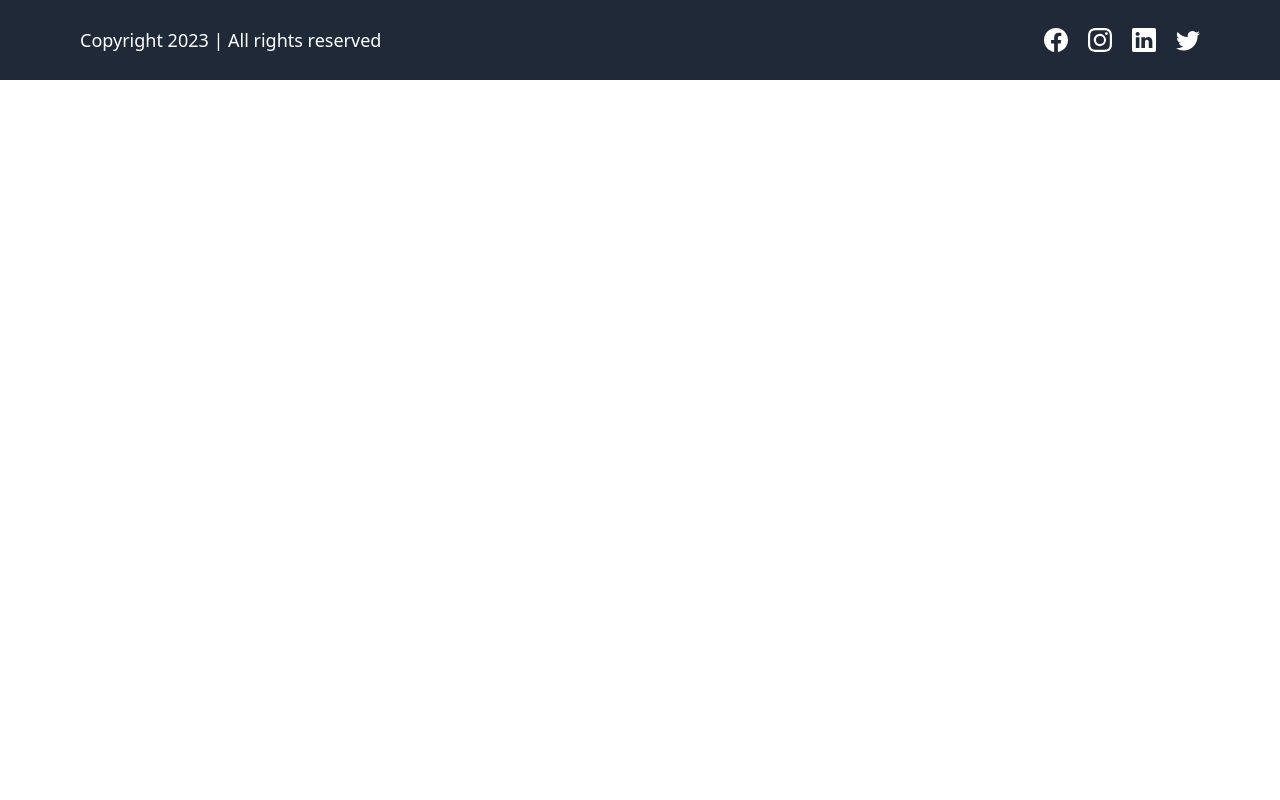
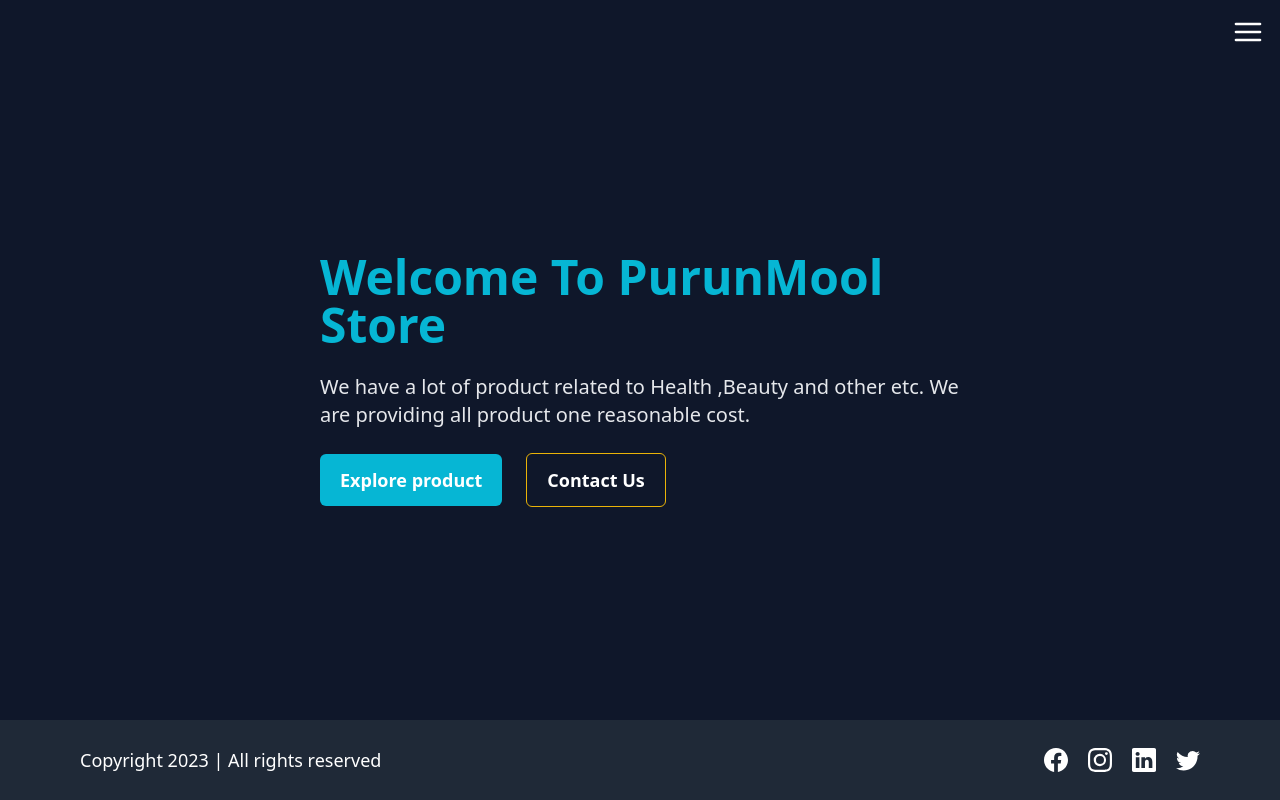
Before and after one commit to AnishMishra1/Ecommerce_Web_App_Frontend, a React (Vite) app in the folder Ecommerce_Web_App/: page / in a window 1280 px wide. Built offline with nearby package versions, Linux system fonts and the light colour scheme.

Commit message:
added homelayout and homepage

```diff
--- a/Ecommerce_Web_App/src/App.jsx
+++ b/Ecommerce_Web_App/src/App.jsx
@@ -1,15 +1,21 @@
 import { useState } from 'react'
+import './App.css'
+import { Route, Routes } from 'react-router-dom'
+import Homepage from './Pages/Homepage'
 
-import './App.css'
-import Footer from './Components/Footer'
 
 function App() {
-  const [count, setCount] = useState(0)
+
 
   return (
-    <>
-    <Footer />
-    </>
+
+    <Routes>
+      <Route path='/' element={<Homepage />}></Route>
+
+   </Routes>
+
+
+
   )
 }
 
--- a/Ecommerce_Web_App/src/Components/Footer.jsx
+++ b/Ecommerce_Web_App/src/Components/Footer.jsx
@@ -2,13 +2,15 @@ import React from 'react'
 import { BsFacebook, BsInstagram, BsLinkedin, BsTwitter } from 'react-icons/bs';
 
 const Footer = () => {
+    const currentDate = new Date();
+    const year = currentDate.getFullYear();
   return (
     <>
-       <footer className='relative left-0 bottom-0 h-[10vh] py-5 flex flex-col sm:flex-row items-center justify-between text-white bg-gray-800 sm:px-20'>
+       <footer className='relative left-0 bottom-0 h-[10vh] py-5 flex flex-col md:flex-row items-center justify-between text-white bg-gray-800 sm:px-20'>
                 <section className='text-lg text-red'>
-                    Copyright 2023 | All rights reserved
+                    Copyright {year} | All rights reserved
                 </section>
-                <section className='flex items-center justify-center gap-5 text-2xl text-white'>
+                <section className='flex flex-row items-center justify-center gap-5 text-2xl text-white'>
                     <a className='hover:text-yellow-500 transition-all ease-in-out duration-300'>
                         <BsFacebook />
                     </a>
--- /dev/null
+++ b/Ecommerce_Web_App/src/Layouts/HomeLayouts.jsx
@@ -0,0 +1,66 @@
+import React from 'react'
+import {FiMenu} from 'react-icons/fi'
+import { AiFillCloseCircle} from 'react-icons/ai'
+import { Link } from 'react-router-dom';
+import Footer from '../Components/Footer';
+
+const HomeLayouts = ({ children }) => {
+
+    function changeWidth() {
+        const drawerSide = document.getElementsByClassName("drawer-side");
+        drawerSide[0].style.width = 'auto';
+    }
+
+    function hideDrawer(){
+        const element = document.getElementsByClassName("drawer-toggle")
+        element[0].checked = false;
+
+        const drawerSide = document.getElementsByClassName("drawer-side");
+        drawerSide[0].style.width = '0';
+    }
+  return (
+    <div className='min-h-[90vh] '>
+        <div className='drawer absolute right-0 z-50 w-fit '>
+               <input id="my-drawer" type="checkbox" className="drawer-toggle" />
+               <div className="drawer-content">
+                 <label htmlFor="my-drawer" className='cursor-pointer relative'>
+                    <FiMenu
+                      onClick={changeWidth}
+                      size={'32px'}
+                      className='font-bold text-white m-4'
+                    />
+                 </label>
+               </div>
+               <div className="drawer-side w-0">
+               <label htmlFor="my-drawer" aria-label="close sidebar" className="drawer-overlay"></label>
+                   <ul className="menu p-4 w-48 sm:w-80 bg-base-100 text-base-content relative">
+                    <li className='w-fit absolute right-2 z-50'>
+                        <button>
+                          <AiFillCloseCircle
+                          size={24}
+                          onClick={hideDrawer}
+                          />
+                        </button>
+                    </li>
+                    <li>
+                        <Link to='/'>Home</Link>
+                    </li>
+                    <li>
+                        <Link to='/product'>All Product</Link>
+                    </li>
+                    <li>
+                        <Link to='/contact'>Contact Us</Link>
+                    </li>
+                   </ul>
+               </div>
+
+        </div>
+
+        {children}
+
+        <Footer />
+    </div>
+  )
+}
+
+export default HomeLayouts
--- /dev/null
+++ b/Ecommerce_Web_App/src/Pages/Homepage.jsx
@@ -0,0 +1,46 @@
+import React from 'react'
+import HomeLayouts from '../Layouts/HomeLayouts'
+import { Link } from 'react-router-dom'
+
+
+
+const Homepage = () => {
+  return (
+    <HomeLayouts>
+    <div className="pt-10 w-full bg-slate-900 text-white flex items-center justify-center gap-10  h-[90vh]">
+        <div className="w-1/2 space-y-6">
+            <h1 className="text-5xl font-semibold">
+
+                <span className="text-cyan-500 font-bold">
+                    Welcome To PurunMool Store
+                </span>
+            </h1>
+            <p className="text-xl text-gray-200">
+                We have a lot of product related to Health ,Beauty and other etc. We are providing all product one reasonable cost.
+            </p>
+
+            <div className="space-x-6">
+                <Link to="/courses">
+                    <button className="bg-cyan-500 px-5 py-3 rounded-md font-semibold text-lg cursor-pointer hover:bg-cyan-600 transition-all ease-in-out duration-300">
+                        Explore product
+                    </button>
+                </Link>
+
+                <Link to="/contact">
+                    <button className="border border-yellow-500 px-5 py-3 rounded-md font-semibold text-lg cursor-pointer hover:bg-yellow-600 transition-all ease-in-out duration-300">
+                        Contact Us
+                    </button>
+                </Link>
+            </div>
+        </div>
+{/*
+        <div className="w-1/2 flex items-center justify-center">
+            <img alt="homepage image" src={Capture} />
+        </div> */}
+
+    </div>
+</HomeLayouts>
+  )
+}
+
+export default Homepage
--- a/Ecommerce_Web_App/src/index.css
+++ b/Ecommerce_Web_App/src/index.css
@@ -1,3 +1,9 @@
 @tailwind base;
 @tailwind components;
 @tailwind utilities;
+
+body {
+  margin : auto;
+  max-width : 1440px;
+  position: relative;
+}
```
Also changed, not shown: Ecommerce_Web_App/.eslintrc.cjs, Ecommerce_Web_App/src/Images/Capture.PNG (added).
